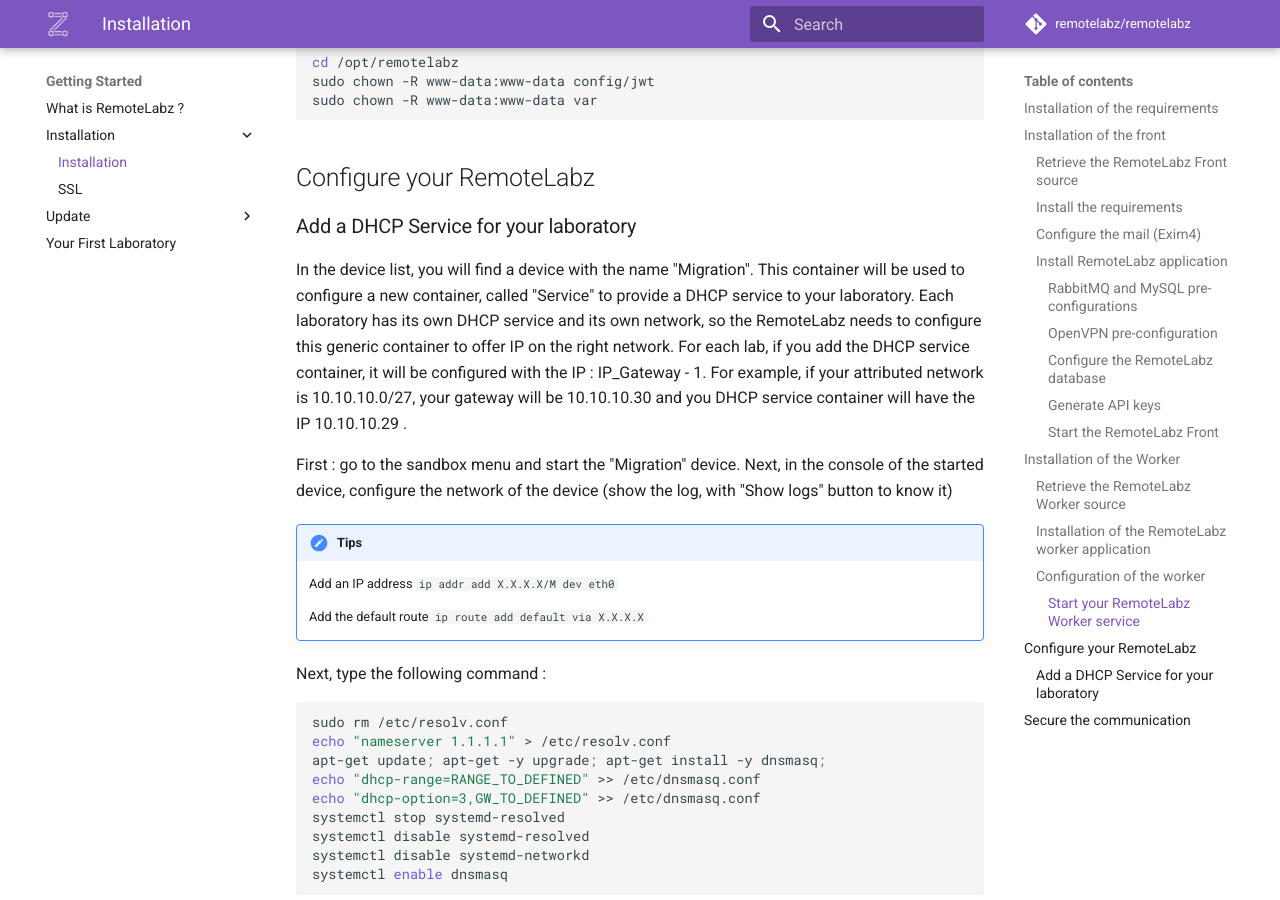
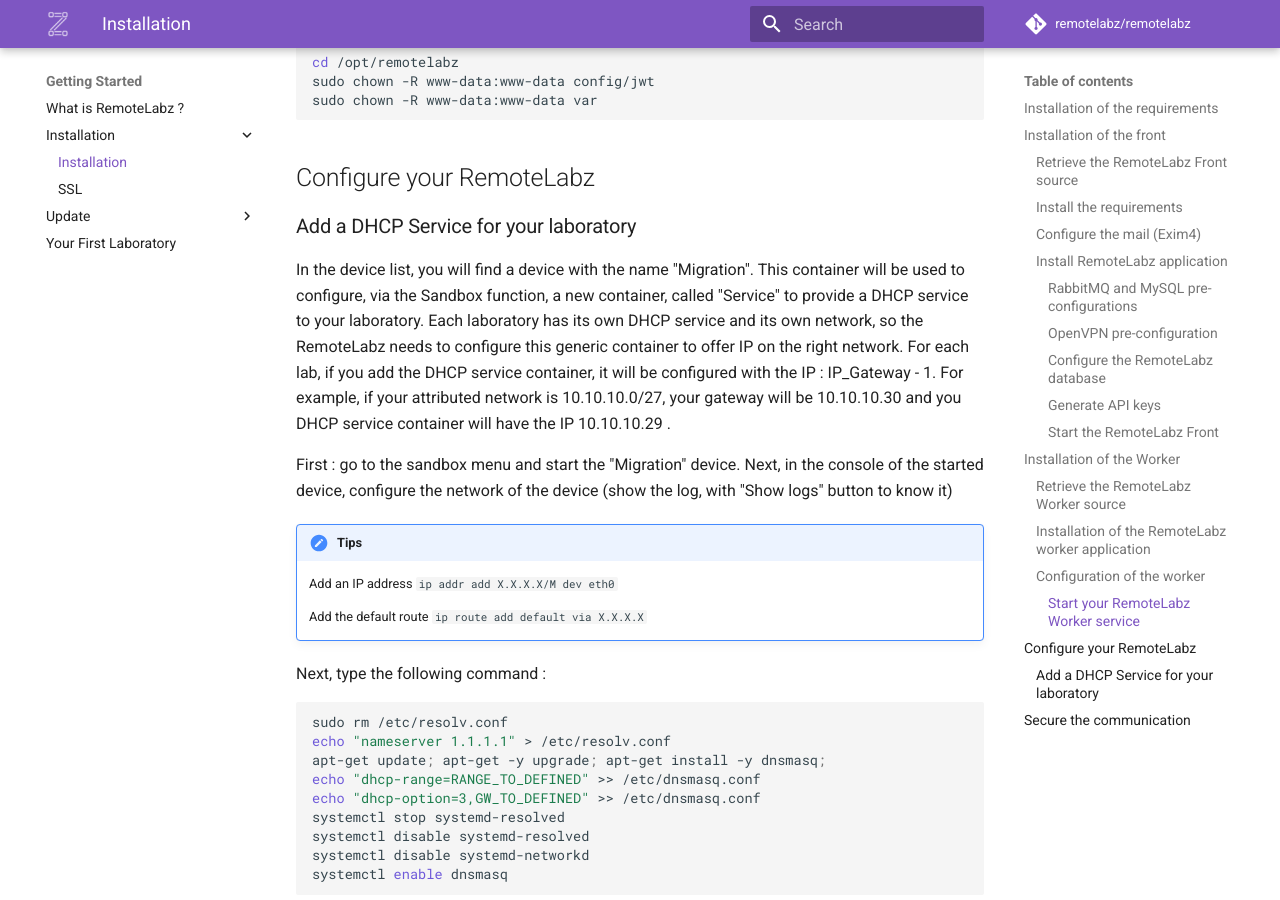
Before and after one commit to remotelabz/remotelabz-docs, an MkDocs documentation site: the page built from docs/administrators/getting-started/ubuntu-standalone.md, in a window 1280 px wide and 900 px high, scrolled down 8415 px. Built offline with MkDocs 1.6.1 and Material for MkDocs 9.7.7, drawn with Linux system fonts in a browser that asks for light colours; comment, search, counter and statistics services are not loaded.

Commit message:
Update DHCP config sandbox

```diff
--- a/docs/administrators/getting-started/ubuntu-standalone.md
+++ b/docs/administrators/getting-started/ubuntu-standalone.md
@@ -301,10 +301,11 @@ sudo chown -R www-data:www-data var
 ## Configure your RemoteLabz
 
 ### Add a DHCP Service for your laboratory
-In the device list, you will find a device with the name "Migration". This container will be used to configure a new container, called "Service" to provide a DHCP service to your laboratory. Each laboratory has its own DHCP service and its own network, so the RemoteLabz needs to configure this generic container to offer IP on the right network. For each lab, if you add the DHCP service container, it will be configured with the IP : IP_Gateway - 1.
+In the device list, you will find a device with the name "Migration". This container will be used to configure, via the Sandbox function, a new container, called "Service" to provide a DHCP service to your laboratory. Each laboratory has its own DHCP service and its own network, so the RemoteLabz needs to configure this generic container to offer IP on the right network. For each lab, if you add the DHCP service container, it will be configured with the IP : IP_Gateway - 1.
 For example, if your attributed network is 10.10.10.0/27, your gateway will be 10.10.10.30 and you DHCP service container will have the IP 10.10.10.29 .
 
 First : go to the sandbox menu and start the "Migration" device. Next, in the console of the started device, configure the network of the device (show the log, with "Show logs" button to know it)
+
 !!! tips
     Add an IP address `ip addr add X.X.X.X/M dev eth0`
 
```
